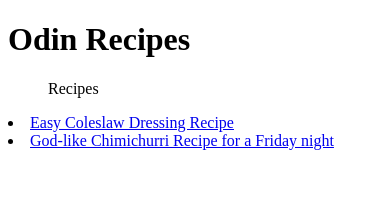
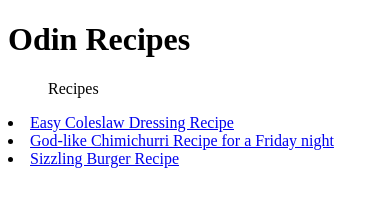
Before and after one commit to minyoseup/odin_recipes, a plain HTML site: page index.html in a window 390 px wide. Drawn offline with Linux system fonts and the light colour scheme.

Commit message:
Add hamburger.html link
Connect hamburger page to index.

```diff
--- a/index.html
+++ b/index.html
@@ -9,5 +9,6 @@
     <ul>Recipes</ul>
       <li><a href="recipes/easy_coleslaw_dressing.html">Easy Coleslaw Dressing Recipe</a></li>
       <li><a href="recipes/chimichurri.html">God-like Chimichurri Recipe for a Friday night</a></li>
+      <li><a href="recipes/hamburger.html">Sizzling Burger Recipe</a></li>
 </body>
 </html>
```
